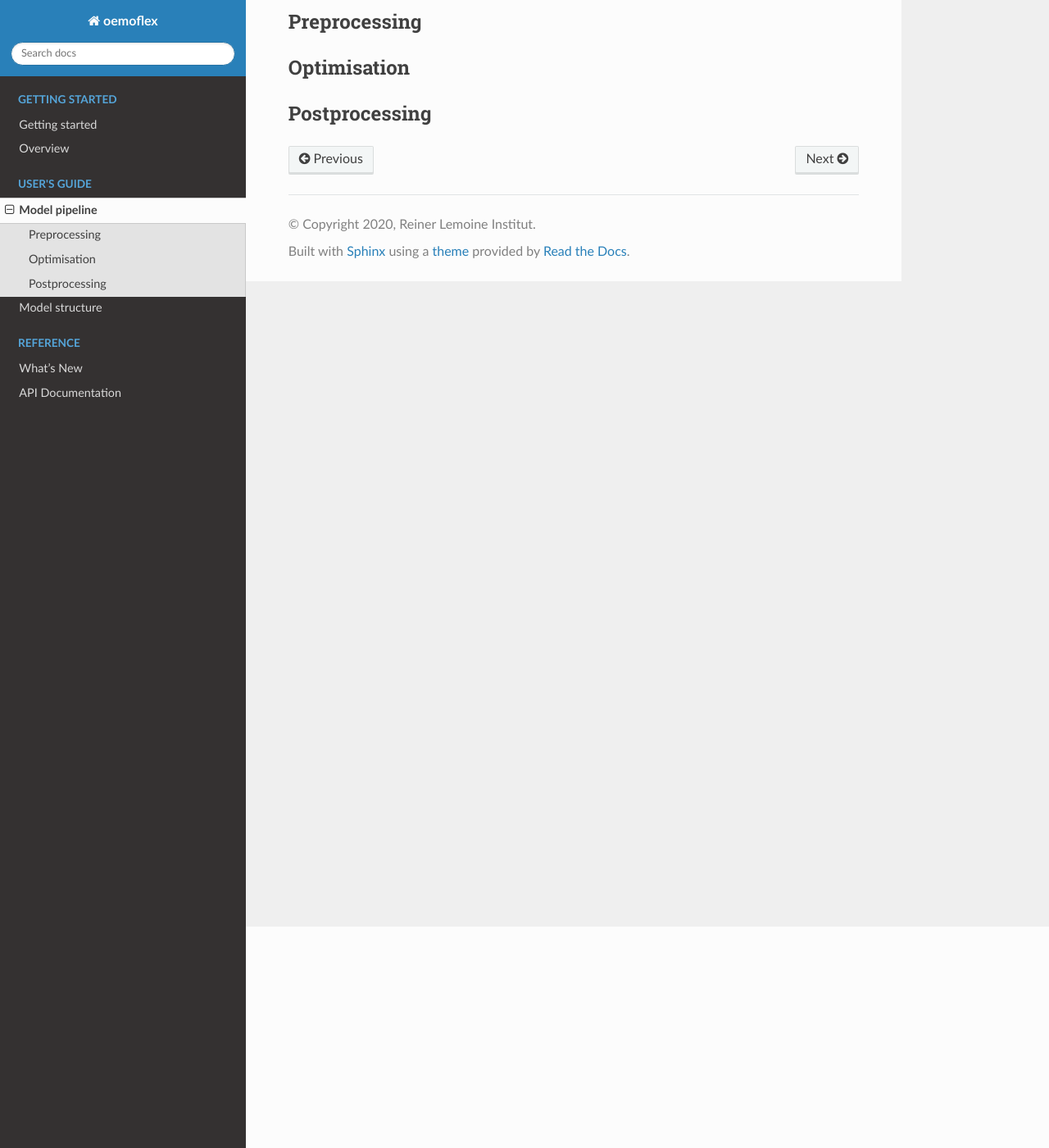
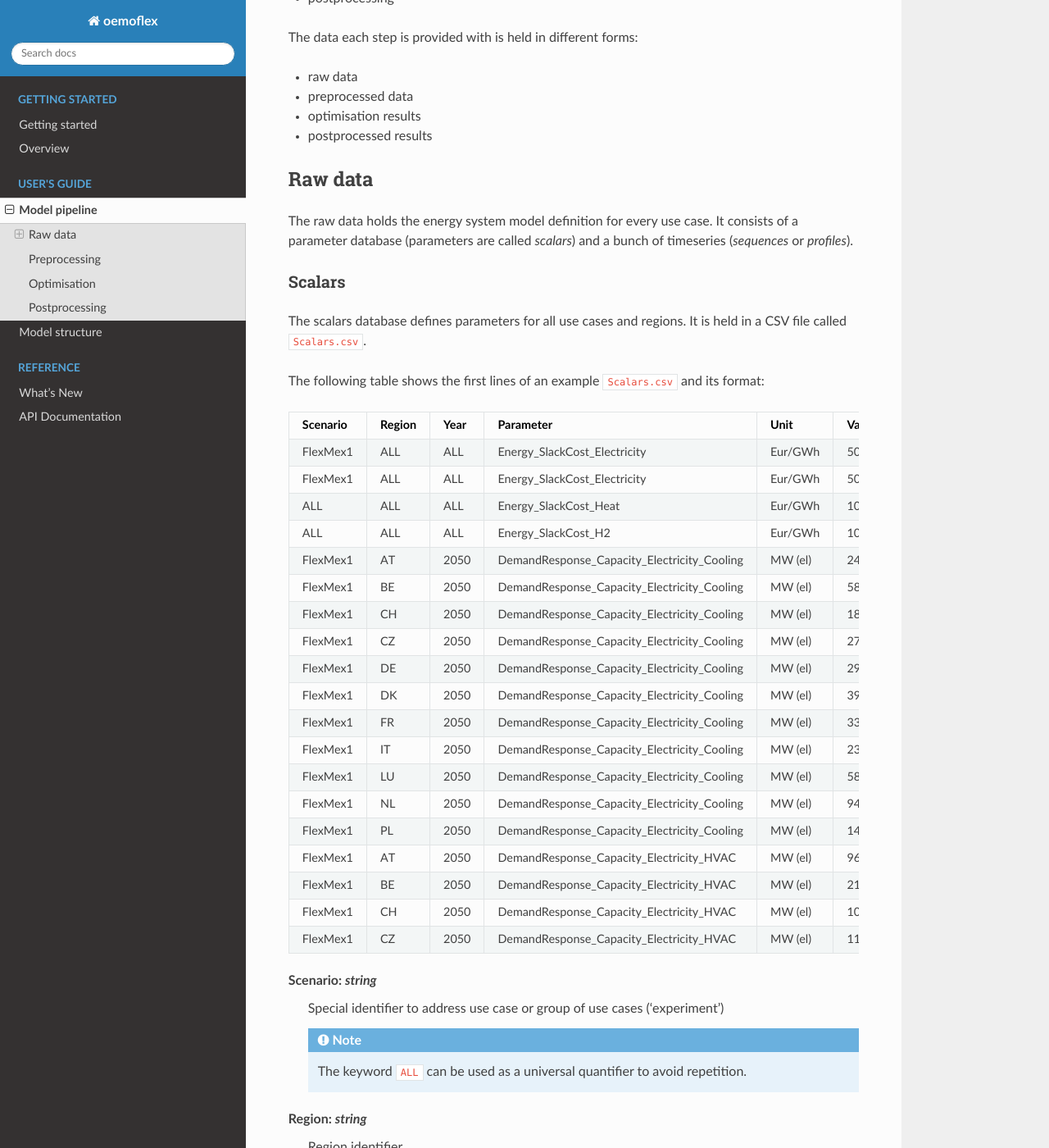
Before and after one commit to modex-flexmex/oemof-flexmex, a Sphinx documentation site: the page built from docs/model_pipeline.rst, in a window 1280 px wide and 1400 px high, scrolled down 270 px. Shown: the whole window at 82% size. Built offline with Sphinx 7.4.7 and the Read the Docs theme 2.0.0, drawn with Linux system fonts in a browser that asks for light colours; formulas are drawn with MathJax 3; some of the changed text lies outside the part shown.

Commit message:
Update model pipeline

```diff
--- a/docs/model_pipeline.rst
+++ b/docs/model_pipeline.rst
@@ -4,16 +4,111 @@
 Model pipeline
 ~~~~~~~~~~~~~~
 
+Data processing in oemoflex is divided in 3 main steps:
+
+* preprocessing
+* optimisation
+* postprocessing
+
+The data each step is provided with is held in different forms:
+
 * raw data
 * preprocessed data
 * optimisation results
 * postprocessed results
 
+.. Todo Simple Diagram?
+
+Raw data
+========
+
+The raw data holds the energy system model definition for every use case.
+It consists of a parameter database (parameters are called `scalars`) and a bunch of timeseries (`sequences` or `profiles`).
+
+Scalars
+-------
+
+The scalars database defines parameters for all use cases and regions.
+It is held in a CSV file called ``Scalars.csv``.
+
+.. Path needs to be added
+
+The following table shows the first lines of an example ``Scalars.csv`` and its format:
+
+========  ======  ====  =============================================  =======  =========
+Scenario  Region  Year  Parameter                                      Unit     Value
+========  ======  ====  =============================================  =======  =========
+FlexMex1  ALL     ALL   Energy_SlackCost_Electricity                   Eur/GWh  50000000
+FlexMex1  ALL     ALL   Energy_SlackCost_Electricity                   Eur/GWh  5000000
+ALL       ALL     ALL   Energy_SlackCost_Heat                          Eur/GWh  1000000
+ALL       ALL     ALL   Energy_SlackCost_H2                            Eur/GWh  1000000
+FlexMex1  AT      2050  DemandResponse_Capacity_Electricity_Cooling    MW (el)  248
+FlexMex1  BE      2050  DemandResponse_Capacity_Electricity_Cooling    MW (el)  584
+FlexMex1  CH      2050  DemandResponse_Capacity_Electricity_Cooling    MW (el)  183
+FlexMex1  CZ      2050  DemandResponse_Capacity_Electricity_Cooling    MW (el)  275
+FlexMex1  DE      2050  DemandResponse_Capacity_Electricity_Cooling    MW (el)  2950
+FlexMex1  DK      2050  DemandResponse_Capacity_Electricity_Cooling    MW (el)  391
+FlexMex1  FR      2050  DemandResponse_Capacity_Electricity_Cooling    MW (el)  3361
+FlexMex1  IT      2050  DemandResponse_Capacity_Electricity_Cooling    MW (el)  2304
+FlexMex1  LU      2050  DemandResponse_Capacity_Electricity_Cooling    MW (el)  58
+FlexMex1  NL      2050  DemandResponse_Capacity_Electricity_Cooling    MW (el)  947
+FlexMex1  PL      2050  DemandResponse_Capacity_Electricity_Cooling    MW (el)  1497
+FlexMex1  AT      2050  DemandResponse_Capacity_Electricity_HVAC       MW (el)  964
+FlexMex1  BE      2050  DemandResponse_Capacity_Electricity_HVAC       MW (el)  2144
+FlexMex1  CH      2050  DemandResponse_Capacity_Electricity_HVAC       MW (el)  1027
+FlexMex1  CZ      2050  DemandResponse_Capacity_Electricity_HVAC       MW (el)  1117
+========  ======  ====  =============================================  =======  =========
+
+Scenario: `string`
+    Special identifier to address use case or group of use cases ('experiment')
+
+    .. note:: The keyword ``ALL`` can be used as a universal quantifier to avoid repetition.
+
+
+Region: `string`
+    Region identifier
+
+    .. note:: The keyword ``ALL`` can be used as a universal quantifier to avoid repetition.
+
+
+Year: `integer`
+    Year
+
+    .. warning:: Years support is not fully implemented!
+
+
+Parameter: `string`
+    The parameter name used in the FlexMex project. This is mapped via preprocessing to the components parameters.
+
+
+Unit: `string`
+    Unit of measurement of the given value
+
+    .. warning:: Unit support is incomplete! Especially, there is no check for unit equivalence nor any automatic unit conversion!
+
+
+Value: `float`
+    Value of the parameter
+
+
+Timeseries
+----------
+
 Preprocessing
 =============
+
+Preprocessing brings the raw data into the `oemof.tabular format <https://oemof-tabular.readthedocs.io/en/latest/usage.html>`_.
+In this step, scalars belonging to a component are mapped to the components model parameters and saved within an input CSV file.
+Timeseries are attached in a similar way.
+The so formed input data is held in a `datapackage` format comprising a JSON schema file (meta data) and the CSV files containing the actual data.
 
 Optimisation
 ============
 
+Optimisation is performed by oemof-solph.
+
 Postprocessing
 ==============
+
+Postprocessing translates the results into an exchange-friendly format defined by the FlexMex project partners.
+For that, a result template defines the parameters to be output for each use case.
```
